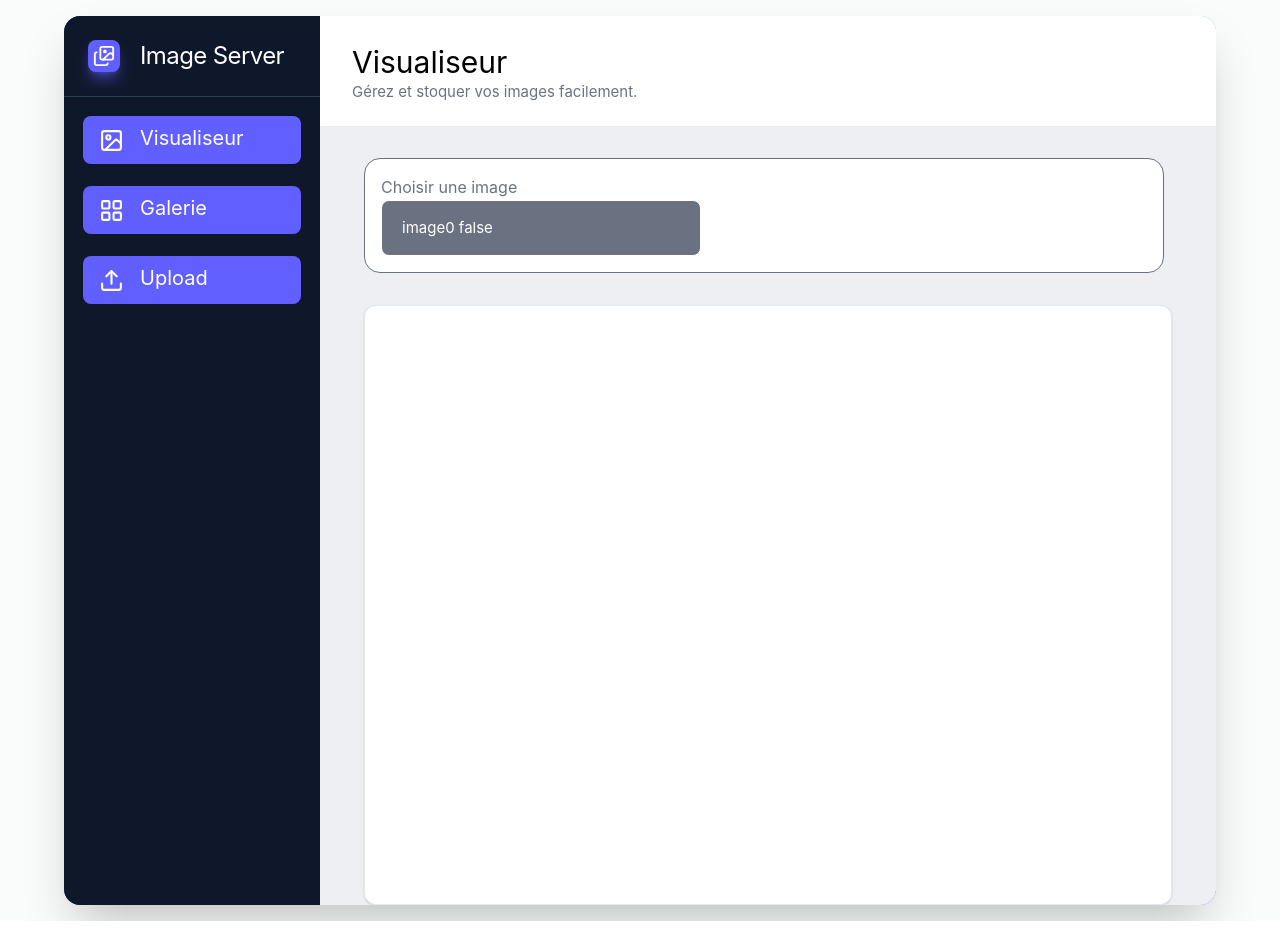
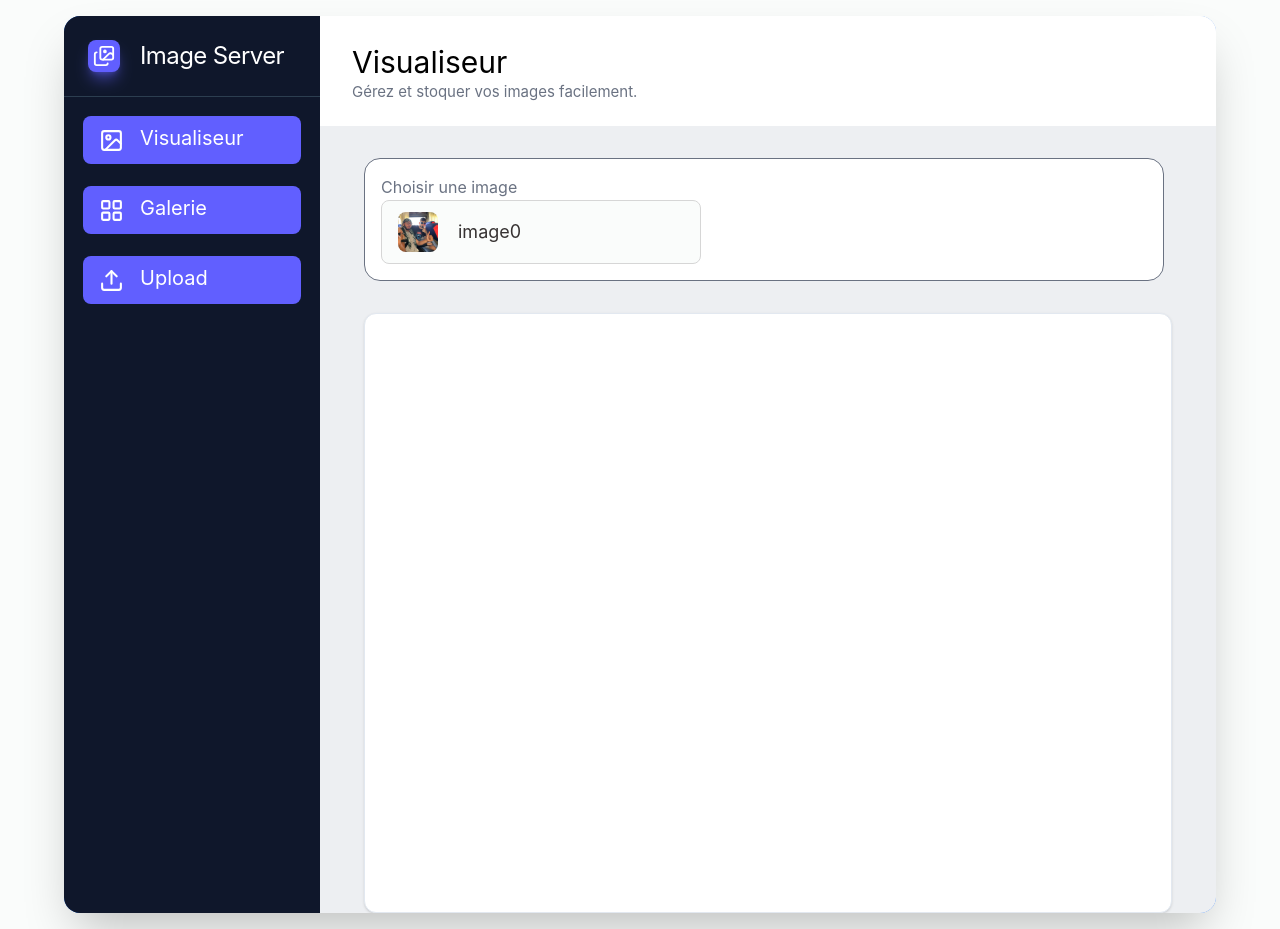
Before and after one commit to RaYan4124/ServImg, a Vue app: page / in a window 1280 px wide. Built offline with nearby package versions, Linux system fonts and the light colour scheme.

Commit message:
CustomSelect style amelioration

```diff
--- a/src/App.vue
+++ b/src/App.vue
@@ -26,7 +26,6 @@
         <div>
           <router-view/>
         </div>
-
       </main>
     </div>
   </div>
--- a/src/Views/Visualizer.vue
+++ b/src/Views/Visualizer.vue
@@ -12,14 +12,12 @@
         selectedId.value = id
         imageToShow.value = (imgs.value.find((img) => img.id == id))?.url  //? = optional chaining, permet d'acceder a une propriété qui pourrait ne pas exister sans crash
     }
-
-
 </script>
 
 <template>
     <div class="pt-8 px-11 flex flex-col gap-8">
         <CustomSelect @selected-image="handleSelector" :images="imgs"/>
-        <div class="bg-white rounded-xl shadow-sm border border-slate-200 h-[600px] flex items-center justify-center relative overflow-hidden pb-4">
+        <div class="bg-white rounded-xl shadow-sm border border-slate-200 h-[600px] flex items-center justify-center relative overflow-hidden">
             <img :src="imageToShow" alt="">
         </div>
     </div>
--- a/src/components/layout/CustomSelect.vue
+++ b/src/components/layout/CustomSelect.vue
@@ -13,20 +13,22 @@
     const SelectId = (e: number)=>{
         emit('selected-image', e)
     }
-
 </script>
 
 <template>
     <div class="text-gray-500 bg-white relative rounded-2xl border-1 p-4 w-[800px]">
         <span class="text-base font-bold">Choisir une image</span>
-        <div class="group w-80 h-14 text-black rounded-lg border-white border-1 flex bg-gray-500 hover:bg-white transition-all duration-200" v-on:click=" isSelectOpen = !isSelectOpen">
-            <span class="font-medium text-white self-center pl-5 group-hover:text-gray-500">{{ images[0].name }} {{ isSelectOpen }}</span>
+        <div class="group bg-[#fafcfb] w-80 h-16 text-black rounded-lg border-[#d6d6d6] border-1 flex items-center hover:bg-white transition-all duration-200 pl-4" v-on:click=" isSelectOpen = !isSelectOpen">
+            <img class="h-[40px] w-[40px] object-cover rounded-lg " :src="images[0].url" alt="img.id">
+            <span class=" font-semibold self-center pl-5 text-[#363232] text-lg">{{ images[0].name }}</span>
         </div>
 
-        <div v-if="isSelectOpen" class="absolute top-full bg-gray-500 w-80 rounded-lg z-10">
-            <div v-for="img in images" @click="SelectId(img.id)" :key="img.id" class="group flex gap-12 h-12 transition-all duration-200 rounded-lg hover:border-1 hover:border-white">
-                <img src="" alt="img.id">
-                <span :key="img.id" class="text-white group-hover:text-blue-500 transition-all duration-200">{{ img.name }}</span>
+        <div v-if="isSelectOpen" class="absolute top-full bg-white border-1 border-[#d6d6d6]  w-80 rounded-lg z-10">
+            <div v-for="img in images" @click="SelectId(img.id)" :key="img.id" class="flex gap-12 h-16 rounded-lg hover:bg-[#e8e8e8] transition-all duration-200">
+                <div class="flex items-center pl-4">
+                    <img class="h-[40px] w-[40px] object-cover rounded-lg" :src="img.url" alt="img.id">
+                    <span :key="img.id" class="font-semibold self-center pl-5 text-[#363232] text-lg">{{ img.name }}</span>
+                </div>
             </div>
         </div>
     </div>
```
